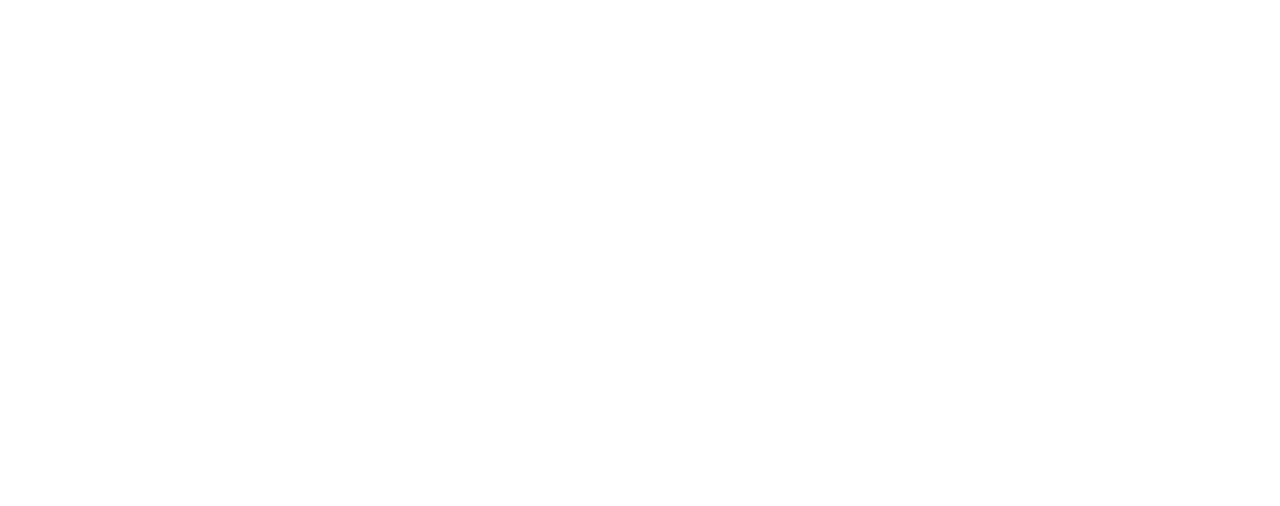
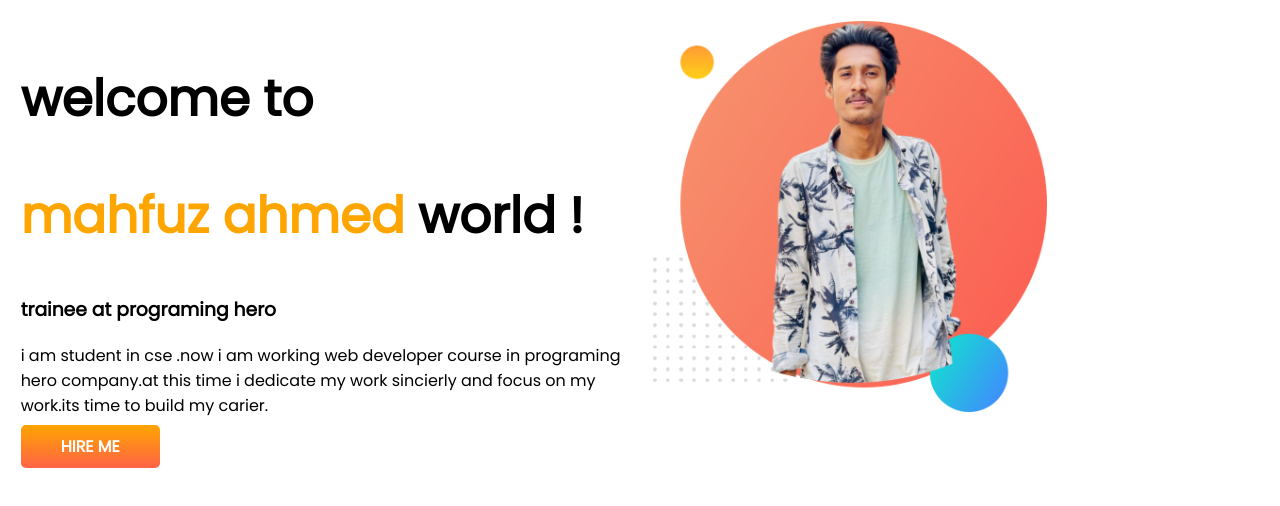
Before and after one commit to mahfuzahmed7/developer-portfolio, a plain HTML site: page index.html in a window 1280 px wide. Drawn offline with Linux system fonts and the light colour scheme.

Commit message:
another file added

```diff
--- a/index.html
+++ b/index.html
@@ -1,13 +1,38 @@
 <!DOCTYPE html>
 <html lang="en">
+
 <head>
     <meta charset="UTF-8">
     <meta http-equiv="X-UA-Compatible" content="IE=edge">
     <meta name="viewport" content="width=device-width, initial-scale=1.0">
     <title>mahfuz portfolio</title>
+    <link rel="preconnect" href="https://fonts.googleapis.com">
+    <link rel="preconnect" href="https://fonts.gstatic.com" crossorigin>
+    <link href="https://fonts.googleapis.com/css2?family=Poppins&display=swap" rel="stylesheet">
+
     <link rel="stylesheet" href="style.css">
+
 </head>
+
 <body>
+    <section>
+        <div class="half-width">
+            <h1>welcome to</h1>
+            <h1><span class="orange-color">mahfuz ahmed</span> world !</h1>
+            <h3>trainee at programing hero</h3>
+            <p>i am student in cse .now i am working web developer course in programing hero company.at this time i
+                dedicate
+                my work sincierly and focus on my work.its time to build my carier.</p>
+            <a class="link-button" target="_blank" href="https://www.linkedin.com/in/mahfuz-ahmed-9a7370221/">HIRE
+                ME</a>
+        </div>
+        <div class="half-width">
+
+            <img src="images/my-bg.png" alt="">
+        </div>
+    </section>
+
 
 </body>
+
 </html>
--- a/style.css
+++ b/style.css
@@ -0,0 +1,33 @@
+body {
+    font-family: 'Poppins', sans-serif;
+}
+
+h1 {
+    font-size: 50px;
+}
+
+.orange-color {
+    color: orange;
+}
+
+section {
+    display: flex;
+}
+
+.half-width {
+    width: 50%;
+    padding: 1%;
+}
+
+.half-width img {
+    width: 65%;
+}
+
+.link-button {
+    text-decoration: none;
+    background-image: linear-gradient(orange, tomato);
+    padding: 10px 40px;
+    color: white;
+    font-weight: 700;
+    border-radius: 5px;
+}
```
Also changed, not shown: images/IMG_20220219_172404-removebg-preview.png (added), images/dream-bg.png (added), images/exp-bg.png (added), images/jhankar.png (added), images/jhankar2.png (added), images/my-bg.png (added), images/my-bg2.png (added), images/top-banner.png (added), 8 other files.
